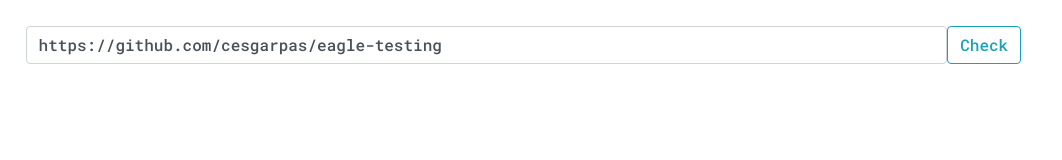
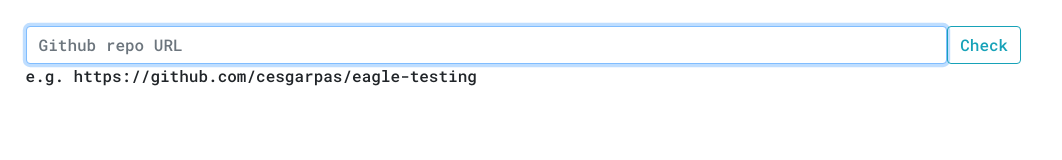
Before and after one commit to pafmon/info-validator, a website: page index.html in a window 1280 px wide. Shown: the whole page, without its empty margins (0-1062 px from the left). Drawn offline with nearby package versions, Linux system fonts and the light colour scheme.

Commit message:
focus on load and minnor adjusts to make it more robust

```diff
--- a/index.html
+++ b/index.html
@@ -7,9 +7,13 @@
 
                     function check(){
 
+                        var repoURL = document.getElementById("repoURL").value;
+
+                        if(repoURL=="")
+                            return;
+
                         document.getElementById("result").innerHTML = "<br/>Checking...";
 
-                        var repoURL = document.getElementById("repoURL").value;
                         console.log("Checking "+repoURL+"!!");
 
                         const data = { repoList: [repoURL] };
@@ -80,6 +84,14 @@
                     function clearResult(){
                         document.getElementById("result").innerHTML = "";
                     }
+
+                    window.addEventListener("load", function(){
+                        console.log("DOcument loaded!");
+                        document.getElementById("repoURL").focus();
+                        document.getElementById("result").innerHTML = "e.g. https://github.com/cesgarpas/eagle-testing"
+                    });
+
+
             </script>
         <link rel="stylesheet" href="https://stackpath.bootstrapcdn.com/bootstrap/4.4.1/css/bootstrap.min.css" integrity="sha384-Vkoo8x4CGsO3+Hhxv8T/Q5PaXtkKtu6ug5TOeNV6gBiFeWPGFN9MuhOf23Q9Ifjh" crossorigin="anonymous">
         <link href="https://fonts.googleapis.com/css2?family=Roboto+Mono:wght@500&display=swap" rel="stylesheet">
@@ -87,7 +99,7 @@
     <body style="font-family: 'Roboto Mono', monospace;">
         <div style="margin:2%">
             <div class="form-inline">
-                <input id="repoURL" class="form-control" style="width:75%" placeholder="Github repo URL" onkeyup="sendclick(event)" value="https://github.com/cesgarpas/eagle-testing">
+                <input id="repoURL" class="form-control" style="width:75%" placeholder="Github repo URL" onkeyup="sendclick(event)">
                 <button id="btnCheck" class="btn btn-outline-info" type="submit" onsubmit="check()" onclick="check()">Check</button>
             </div>
             <div id="result">
```
